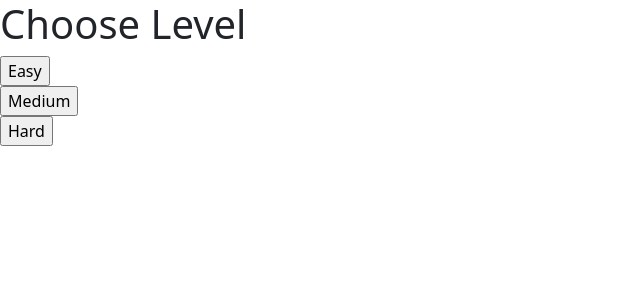
After one commit to Goosefisher/NoMorals, a Flask app: page /level in a window 1280 px wide. The commit adds this page. Shown: the top 300 px of the page, without its empty margins (0-640 px from the left). Run offline with Flask 3, Linux system fonts and the light colour scheme.

Commit message:
level.html

```diff
--- a/app.py
+++ b/app.py
@@ -7,6 +7,10 @@ app = Flask(__name__)
 @app.route('/')
 def home():
     return render_template('index.html')
+
+@app.route('/level')
+def level():
+    return render_template('level.html')
 
 @app.route('/scoring')
 def score():
@@ -26,7 +30,7 @@ def score():
 
     return render_template('results.html', gamemode = gamemode, score = score, message = message)
 
-@app.route('/recording')
+@app.route('/recording', methods=['POST'])
 def recording():
     return render_template('recording.html')
 
--- /dev/null
+++ b/static/css/Levels/levels.css
@@ -0,0 +1,4 @@
+.levels {
+    width: 40px;
+    height: 40px
+}
--- a/static/script.js
+++ b/static/script.js
@@ -1,13 +1,13 @@
 document.addEventListener('DOMContentLoaded', function() {
     if (document.getElementById('home')) {
         document.addEventListener('click', function() {
-            window.location.href = '/recording';
+            window.location.href = '/level';
         });
     }
 
     if (document.getElementById('restart')) {
         document.getElementById('restart').addEventListener('click', function() {
-            window.location.replace("/level.html");
+            window.location.href = "/level";
         })
     }
 
--- /dev/null
+++ b/templates/level.html
@@ -0,0 +1,25 @@
+{% extends 'base.html' %}
+
+{% block head %}
+<link href="static/css/Levels/levels.css" rel="stylesheet">
+<title>Level Selection</title>
+{% endblock %}
+
+{% block body %}
+<div id="chooseLevel">
+    <h1>Choose Level</h1>
+    <form method="POST" action="/recording" class='levels'>
+        <div>
+            <input type="submit" id="submitButton" value="Easy" name="easy"/>
+        </div>
+
+        <div>
+            <input type="submit" id="submitButton" value="Medium" name="medium"/>
+        </div>
+
+        <div>
+            <input type="submit" id="submitButton" value="Hard" name="hard"/>
+        </div>
+    </form>
+  </div>
+{% endblock %}
--- a/templates/results.html
+++ b/templates/results.html
@@ -1,7 +1,7 @@
 {% extends 'base.html' %}
 
 {% block head %}
-<link href="static/css/scoring.css" rel="stylesheet">
+<link href="static/css/Scoring/scoring.css" rel="stylesheet">
 <title>Results</title>
 {% endblock %}
 
```
Also changed, not shown: static/css/Scoring/scoring.css (+98 -0 lines), static/css/scoring.css (deleted, +0 -98 lines).
